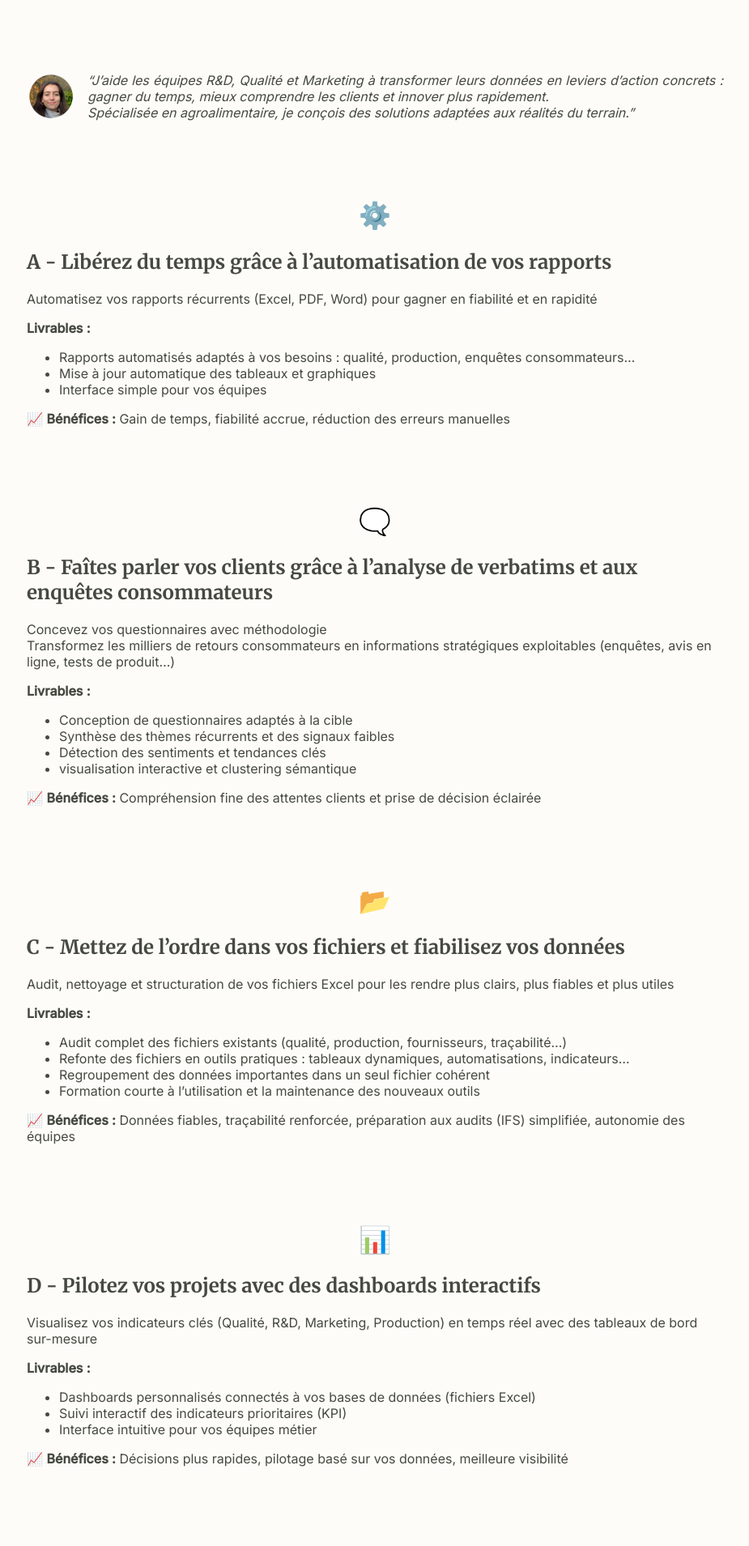
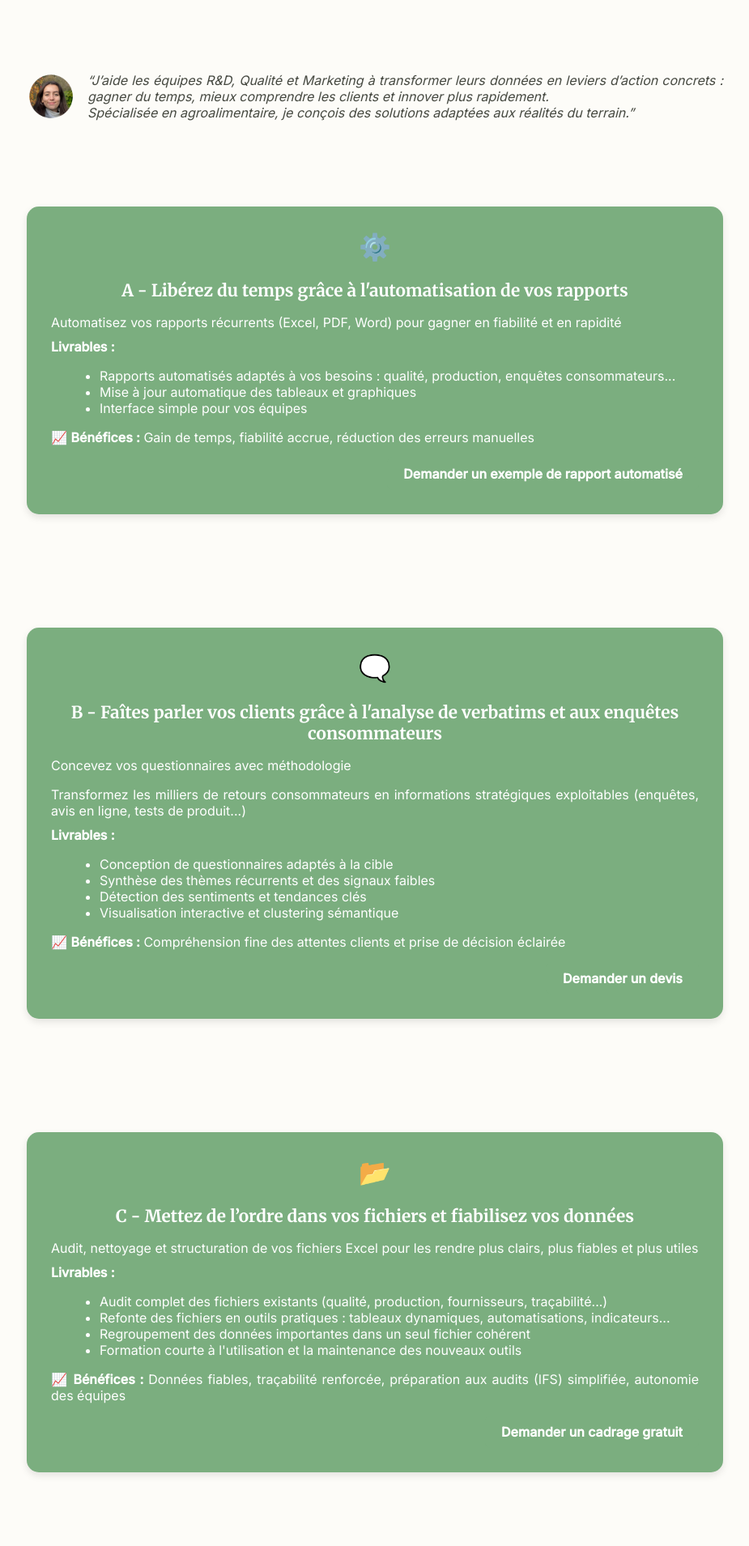
Before and after one commit to emma-dcs/emma-dcs.github.io, a Jekyll site: the page built from service.md, in a window 1280 px wide. Shown: the part 508-2417 px from the top of the page at 81% size, without its empty margins (187-1112 px from the left). Built offline with Jekyll 4.4.1, drawn with Linux system fonts in a browser that asks for light colours; some of the changed text lies outside the part shown.

Commit message:
CTA services

```diff
--- a/assets/css/style.scss
+++ b/assets/css/style.scss
@@ -158,7 +158,7 @@ main {
 
 .projets-container .projet:nth-child(even) {
   background-color: #FDFCF8;
-  color: black;
+  color: #464941;
 }
 
 .projet-lien {
@@ -359,3 +359,73 @@ main {
   background-color: #5a7a4f;
   color: white;
 }
+
+
+.services-container {
+  display: flex;
+  flex-direction: column;
+  gap: 40px;
+  margin: 30px 0;
+}
+
+/* Style général de chaque service */
+.services-container .service {
+  padding: 30px;
+  border-radius: 15px;
+  text-align: justify;
+  transition: transform 0.3s ease, box-shadow 0.3s ease;
+  box-shadow: 0 4px 10px rgba(0, 0, 0, 0.1);
+}
+
+/* Effet de survol global */
+.services-container .service:hover {
+  transform: translateY(-5px);
+  box-shadow: 0 8px 20px rgba(0, 0, 0, 0.15);
+}
+
+/* Alternance de couleur */
+.services-container .service:nth-child(odd) {
+  background-color: #7BAE7F;
+  color: white;
+}
+
+.services-container .service:nth-child(even) {
+  background-color: #FDFCF8;
+  color: #464941;
+}
+
+/* Centrage et animation des icônes et titres */
+.services-container .service h1 {
+  text-align: center;
+  margin-top: 0;
+  font-size: 2rem;
+  transition: transform 0.3s ease;
+}
+
+.services-container .service h2 {
+  text-align: center;
+  margin-bottom: 15px;
+  font-size: 1.3rem;
+  transition: transform 0.3s ease;
+}
+
+/* Légère mise en avant de l’icône et du titre au survol */
+.services-container .service:hover h1,
+.services-container .service:hover h2 {
+  transform: scale(1.08);
+}
+
+/* Petites améliorations de texte */
+.services-container ul {
+  margin-left: 20px;
+}
+
+.services-container p {
+  margin-bottom: 10px;
+}
+
+/* Bouton aligné à droite */
+.btn-right {
+  text-align: right;
+  margin-top: 15px;
+}
--- a/service.md
+++ b/service.md
@@ -17,80 +17,94 @@ title: 🌟 Services proposés
 
 <br>
 
-<h1 style="text-align: center;">⚙️</h1>
+<div class="services-container">
 
-## A - Libérez du temps grâce à l'automatisation de vos rapports
-Automatisez vos rapports récurrents (Excel, PDF, Word) pour gagner en fiabilité et en rapidité
-
-**Livrables :**
-- Rapports automatisés adaptés à vos besoins : qualité, production, enquêtes consommateurs...
-- Mise à jour automatique des tableaux et graphiques
-- Interface simple pour vos équipes
-
-📈 **Bénéfices :** Gain de temps, fiabilité accrue, réduction des erreurs manuelles
-
-<br><br><br>
-
-<h1 style="text-align: center;">🗨️</h1>
-
-## B - Faîtes parler vos clients grâce à l'analyse de verbatims et aux enquêtes consommateurs
-Concevez vos questionnaires avec méthodologie<br>
-Transformez les milliers de retours consommateurs en informations stratégiques exploitables (enquêtes, avis en ligne, tests de produit...)
-
-**Livrables :**
-- Conception de questionnaires adaptés à la cible
-- Synthèse des thèmes récurrents et des signaux faibles
-- Détection des sentiments et tendances clés
-- visualisation interactive et clustering sémantique
-
-📈 **Bénéfices :** Compréhension fine des attentes clients et prise de décision éclairée
-
-<br><br><br>
-
-<h1 style="text-align: center;">📂</h1>
-
-## C - Mettez de l’ordre dans vos fichiers et fiabilisez vos données
-Audit, nettoyage et structuration de vos fichiers Excel pour les rendre plus clairs, plus fiables et plus utiles
-
-**Livrables :**
-- Audit complet des fichiers existants (qualité, production, fournisseurs, traçabilité...)
-- Refonte des fichiers en outils pratiques : tableaux dynamiques, automatisations, indicateurs...
-- Regroupement des données importantes dans un seul fichier cohérent
-- Formation courte à l'utilisation et la maintenance des nouveaux outils
-
-📈 **Bénéfices :** Données fiables, traçabilité renforcée, préparation aux audits (IFS) simplifiée, autonomie des équipes
-
-<br><br><br>
-
-<h1 style="text-align: center;">📊</h1>
-
-## D - Pilotez vos projets avec des dashboards interactifs
-Visualisez vos indicateurs clés (Qualité, R&D, Marketing, Production) en temps réel avec des tableaux de bord sur-mesure
-
-**Livrables :**
-- Dashboards personnalisés connectés à vos bases de données (fichiers Excel)
-- Suivi interactif des indicateurs prioritaires (KPI)
-- Interface intuitive pour vos équipes métier
-
-📈 **Bénéfices :** Décisions plus rapides, pilotage basé sur vos données, meilleure visibilité
-
-<br><br><br>
-
-<h1 style="text-align: center;">🎯</h1>
-
-## E - Offrez-vous une assistance intelligente grâce aux Chatbot ou à l'IA générative
-Intégrez des modèles type GPT pour automatiser la recherche documentaire, la synthèse ou le traitement des verbatims...
-
-**Livrables :**
-- Prototype de chatbot spécialisé sur vos documents internes ou retours consommateurs
-- Documentation claire et intégration simple (API, interface web)
-- Personnalisation selon vos besoins métier
-
-📈 **Bénéfices :** Amélioration de l'expérience utilisateur, réduction du temps de support, accès rapide à l'information
-
-<br><br><br>
-
-<h1 style="text-align: center;">👥</h1>
-
-## F - Vous avez un autre projet ? Parlons-en !
-<a href="{{ site.baseurl }}/contact" class="btn-contact">Me contacter</a>
+  <div class="service">
+    <h1>⚙️</h1>
+    <h2>A - Libérez du temps grâce à l'automatisation de vos rapports</h2>
+     <p>Automatisez vos rapports récurrents (Excel, PDF, Word) pour gagner en fiabilité et en rapidité</p>
+     <strong>Livrables :</strong>
+    <ul>
+      <li>Rapports automatisés adaptés à vos besoins : qualité, production, enquêtes consommateurs... </li>
+      <li>Mise à jour automatique des tableaux et graphiques</li>
+      <li>Interface simple pour vos équipes</li>
+    </ul>
+    <p>📈 <strong>Bénéfices :</strong> Gain de temps, fiabilité accrue, réduction des erreurs manuelles</p>
+    <div class="btn-right">
+      <a href="{{ site.baseurl }}/contact" class="btn-contact">Demander un exemple de rapport automatisé</a>
+    </div>
+  </div>
+  <br><br><br>
+  <div class="service">
+    <h1>🗨️</h1>
+    <h2>B - Faîtes parler vos clients grâce à l'analyse de verbatims et aux enquêtes consommateurs</h2>
+     <p>Concevez vos questionnaires avec méthodologie</p>
+     <p>Transformez les milliers de retours consommateurs en informations stratégiques exploitables (enquêtes, avis en ligne, tests de produit...)</p>
+     <strong>Livrables :</strong>
+    <ul>
+      <li>Conception de questionnaires adaptés à la cible </li>
+      <li>Synthèse des thèmes récurrents et des signaux faibles</li>
+      <li>Détection des sentiments et tendances clés</li>
+      <li>Visualisation interactive et clustering sémantique</li>
+    </ul>
+    <p>📈 <strong>Bénéfices :</strong> Compréhension fine des attentes clients et prise de décision éclairée </p>
+    <div class="btn-right">
+      <a href="{{ site.baseurl }}/contact" class="btn-contact">Demander un devis</a>
+    </div>
+  </div>
+  <br><br><br>
+  <div class="service">
+    <h1>📂</h1>
+    <h2>C - Mettez de l’ordre dans vos fichiers et fiabilisez vos données</h2>
+     <p>Audit, nettoyage et structuration de vos fichiers Excel pour les rendre plus clairs, plus fiables et plus utiles </p>
+     <strong>Livrables :</strong>
+    <ul>
+      <li>Audit complet des fichiers existants (qualité, production, fournisseurs, traçabilité...) </li>
+      <li>Refonte des fichiers en outils pratiques : tableaux dynamiques, automatisations, indicateurs...</li>
+      <li>Regroupement des données importantes dans un seul fichier cohérent</li>
+      <li>Formation courte à l'utilisation et la maintenance des nouveaux outils</li>
+    </ul>
+    <p>📈 <strong>Bénéfices :</strong> Données fiables, traçabilité renforcée, préparation aux audits (IFS) simplifiée, autonomie des équipes </p>
+    <div class="btn-right">
+      <a href="{{ site.baseurl }}/contact" class="btn-contact">Demander un cadrage gratuit</a>
+    </div>
+  </div>
+  <br><br><br>
+  <div class="service">
+    <h1>📊</h1>
+    <h2>D - Pilotez vos projets avec des dashboards interactifs</h2>
+     <p>Visualisez vos indicateurs clés (Qualité, R&D, Marketing, Production) en temps réel avec des tableaux de bord sur-mesure </p>
+     <strong>Livrables :</strong>
+    <ul>
+      <li>Dashboards personnalisés connectés à vos bases de données (fichiers Excel) </li>
+      <li>Suivi interactif des indicateurs prioritaires (KPI)</li>
+      <li>Interface intuitive pour vos équipes métier</li>
+    </ul>
+    <p>📈 <strong>Bénéfices :</strong> Décisions plus rapides, pilotage basé sur vos données, meilleure visibilité </p>
+    <div class="btn-right">
+      <a href="{{ site.baseurl }}/contact" class="btn-contact">Découvrir des exemples de dashboards</a>
+    </div>
+  </div>
+  <br><br><br>
+  <div class="service">
+    <h1>🎯</h1>
+    <h2>E - Offrez-vous une assistance intelligente grâce aux Chatbot ou à l'IA générative</h2>
+     <p>Intégrez des modèles type GPT pour automatiser la recherche documentaire, la synthèse ou le traitement des verbatims... </p>
+     <strong>Livrables :</strong>
+    <ul>
+      <li>Prototype de chatbot spécialisé sur vos documents internes ou retours consommateurs </li>
+      <li>Documentation claire et intégration simple (API, interface web)</li>
+      <li>Personnalisation selon vos besoins métier</li>
+    </ul>
+    <p>📈 <strong>Bénéfices :</strong> Amélioration de l'expérience utilisateur, réduction du temps de support, accès rapide à l'information </p>
+    <div class="btn-right">
+      <a href="{{ site.baseurl }}/contact" class="btn-contact">Prototyper mon chatbot interne</a>
+    </div>
+  </div>
+  <br><br><br>
+  <div class="service">
+    <h1>👥</h1>
+    <h2>F - Vous avez un autre projet ? Parlons-en !</h2>
+    <a href="{{ site.baseurl }}/contact" class="btn-contact">Planifier un échange</a>
+  </div>
+</div>
```
